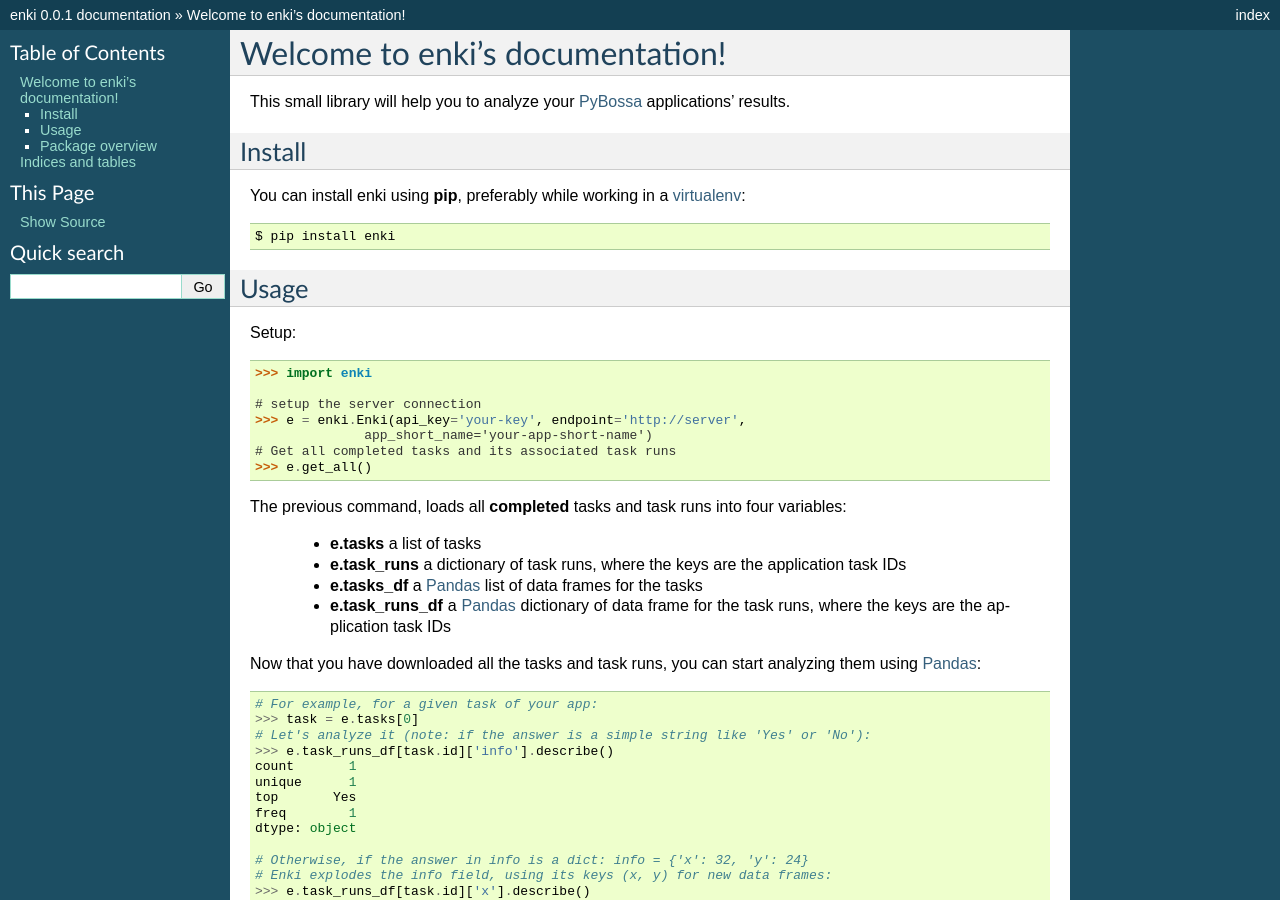
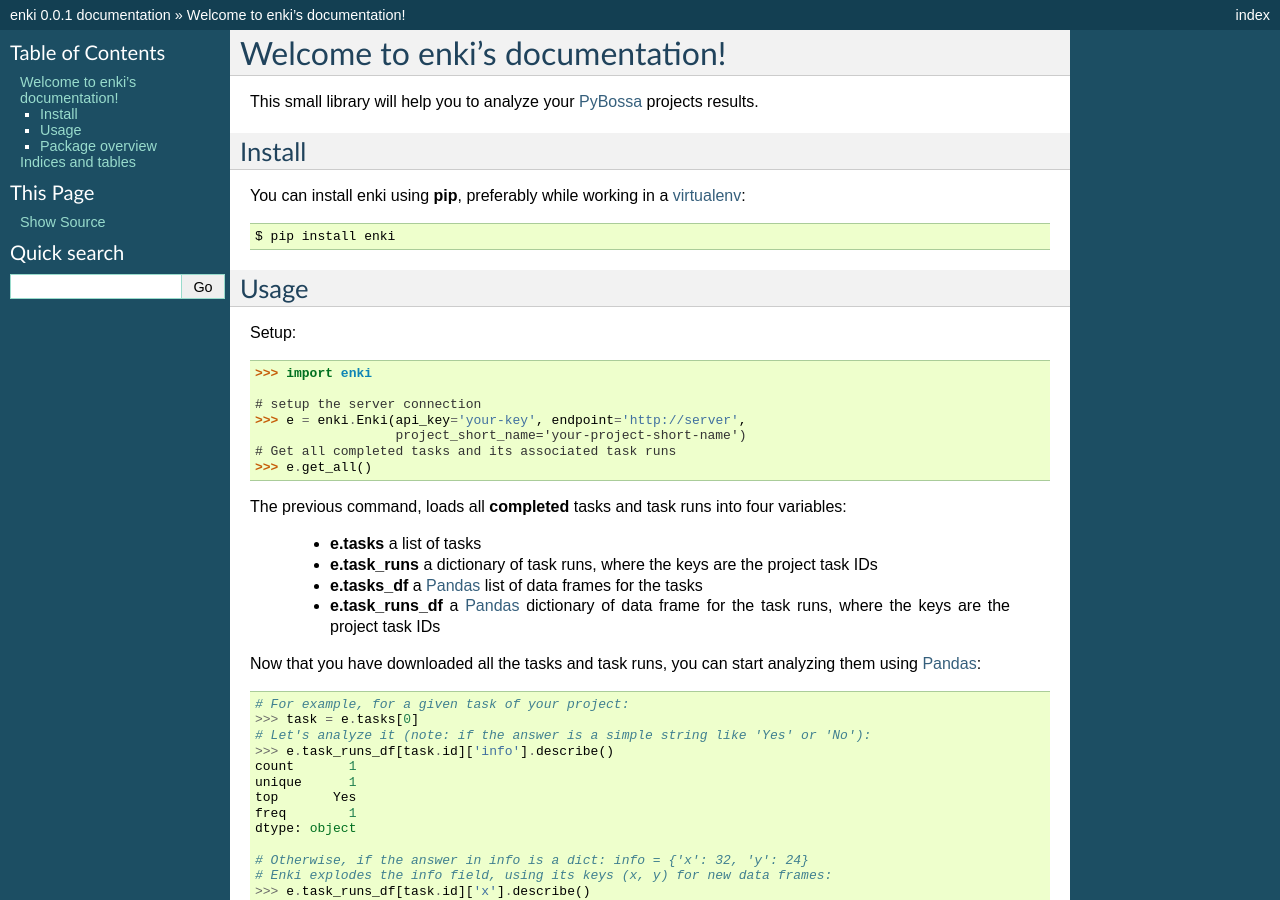
Before and after one commit to Scifabric/enki, a Sphinx documentation site: the page built from docs/index.rst, in a window 1280 px wide and 900 px high. Built offline with Sphinx 7.4.7, drawn with Linux system fonts in a browser that asks for light colours.

Commit message:
Update docs

```diff
--- a/docs/index.rst
+++ b/docs/index.rst
@@ -6,7 +6,7 @@
 Welcome to enki's documentation!
 ==========================================
 
-This small library will help you to analyze your PyBossa_ applications' results.
+This small library will help you to analyze your PyBossa_ projects results.
 
 .. _PyBossa: http://dev.pybossa.com
 
@@ -27,7 +27,7 @@ Setup::
 
     # setup the server connection
     >>> e = enki.Enki(api_key='your-key', endpoint='http://server',
-                  app_short_name='your-app-short-name')
+                      project_short_name='your-project-short-name')
     # Get all completed tasks and its associated task runs
     >>> e.get_all()
 
@@ -35,15 +35,15 @@ The previous command, loads all **completed** tasks and task runs into four vari
 
  * **e.tasks** a list of tasks
  * **e.task_runs** a dictionary of task runs, where the keys are the
-   application task IDs
+   project task IDs
  * **e.tasks_df** a Pandas_ list of data frames for the tasks
  * **e.task_runs_df** a Pandas_ dictionary of data frame for the task runs,
-   where the keys are the application task IDs
+   where the keys are the project task IDs
 
 Now that you have downloaded all the tasks and task runs, you can start
 analyzing them using Pandas_::
 
-    # For example, for a given task of your app:
+    # For example, for a given task of your project:
     >>> task = e.tasks[0]
     # Let's analyze it (note: if the answer is a simple string like 'Yes' or 'No'):
     >>> e.task_runs_df[task.id]['info'].describe()
```
